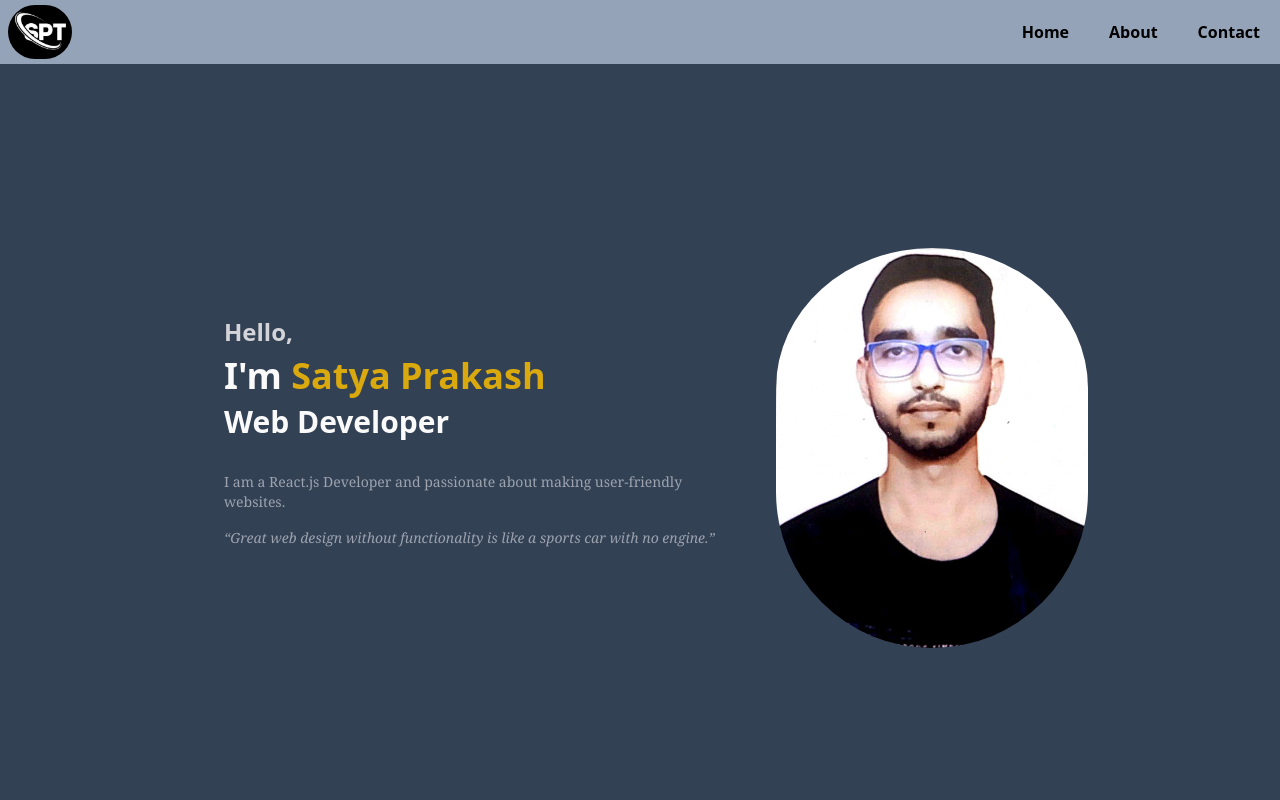
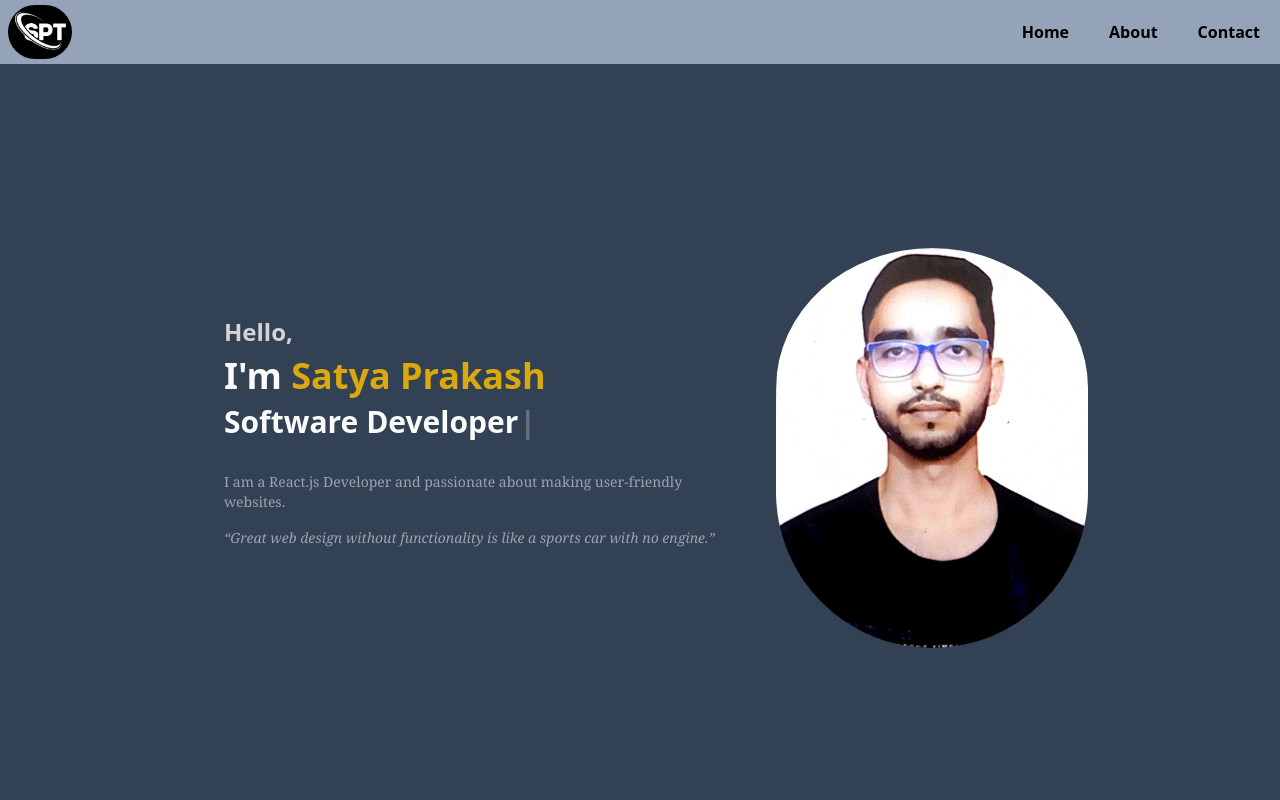
Before and after one commit to satya94406/satyaPortfolio, a React (Create React App) app: page /#/ in a window 1280 px wide. Shown: the top 800 px of the page. Built offline with nearby package versions, Linux system fonts and the light colour scheme.

Commit message:
Initial commit

```diff
--- a/package.json
+++ b/package.json
@@ -18,6 +18,7 @@
     "react-router-dom": "^6.26.2",
     "react-scripts": "5.0.1",
     "tailwind-merge": "^2.5.3",
+    "typewriter-effect": "^2.21.0",
     "web-vitals": "^2.1.4"
   },
   "scripts": {
--- a/src/components/Body.js
+++ b/src/components/Body.js
@@ -2,24 +2,48 @@ import { useEffect, useState } from "react";
 import photo from "../Assests/images/photo.jpeg";
 import Footer from "./Footer";
 import Project from "./Project";
-
+import TypewriterComponent from "typewriter-effect";
 const Body = () => {
   const [bounce, setBounce] = useState(true);
 
   useEffect(() => {
     setTimeout(() => {
       setBounce(false);
-    }, 3000);
+    }, 1000);
     }, []);
 
   return (
     <>
       <div className="bg-slate-300  md:pt-10 ">
         <div className="flex flex-col md:flex-row  items-center justify-center bg-slate-700  px-4 pt-16 md:pt-0 h-screen">
-          <div className={`text-center flex-wrap md:text-left md:ml-8 ${bounce ? 'animate-bounce ' : ''}`}>
+          <div className={`text-center flex-wrap md:text-left md:ml-8 ${bounce ? 'animate-spin' : ''}`}>
             <h1 className="font-bold text-4xl md:text-2xl text-zinc-300 mb-2">Hello,</h1>
             <h1 className="font-bold text-7xl md:text-4xl text-zinc-50 mb-2"> I'm <span className="text-yellow-500 animate-pulse">Satya Prakash</span></h1>
-            <h1 className="font-bold text-6xl md:text-3xl text-zinc-50 mb-4">Web Developer</h1>
+            <h1 className="font-bold text-6xl md:text-3xl text-zinc-50 mb-4"><span className="inline-block">
+
+            <TypewriterComponent
+                 options={{
+                 autoStart: true,
+                 loop: true,
+                 delay: 75,
+                 deleteSpeed: 50,
+               }}
+             onInit={(typewriter) => {
+             typewriter
+            .typeString("Web Developer")
+            .pauseFor(1000)
+            .deleteAll()
+            .typeString("Software Developer")
+            .pauseFor(1000)
+            .deleteAll()
+            .typeString("Frontend Developer")
+            .pauseFor(1000)
+            .deleteAll()
+            .start();
+            }}
+            />
+
+            </span></h1>
             <p className="text-xl md:text-sm font-serif text-gray-400 max-w-lg py-4">   I am a React.js Developer and passionate about making user-friendly websites.
               <span className="text-xl md:text-sm font-serif text-gray-400 italic mt-2 block pt-2">  “Great web design without functionality is like a sports car with no engine.” </span>
             </p>
```
Also changed, not shown: 1 other file (tests, documents, lock files or other folders).
